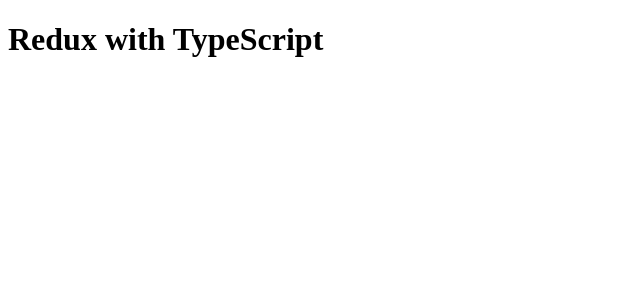
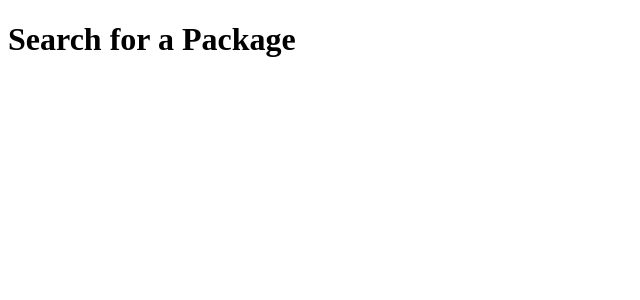
Before and after one commit to dominikmanowski/redux-ts, a React (Create React App) app: page / in a window 1280 px wide. Shown: the top 300 px of the page, without its empty margins (0-640 px from the left). Built offline with nearby package versions, Linux system fonts and the light colour scheme.

Commit message:
Connect App component to store via Provider

```diff
--- a/src/App.tsx
+++ b/src/App.tsx
@@ -1,5 +1,14 @@
+import { Provider } from "react-redux";
+import { store } from "./state";
+
 const App: React.FC = () => {
-  return <h1>Redux with TypeScript</h1>;
-}
+  return (
+    <Provider store={store}>
+      <div>
+        <h1>Search for a Package</h1>
+      </div>
+    </Provider>
+  );
+};
 
 export default App;
```
